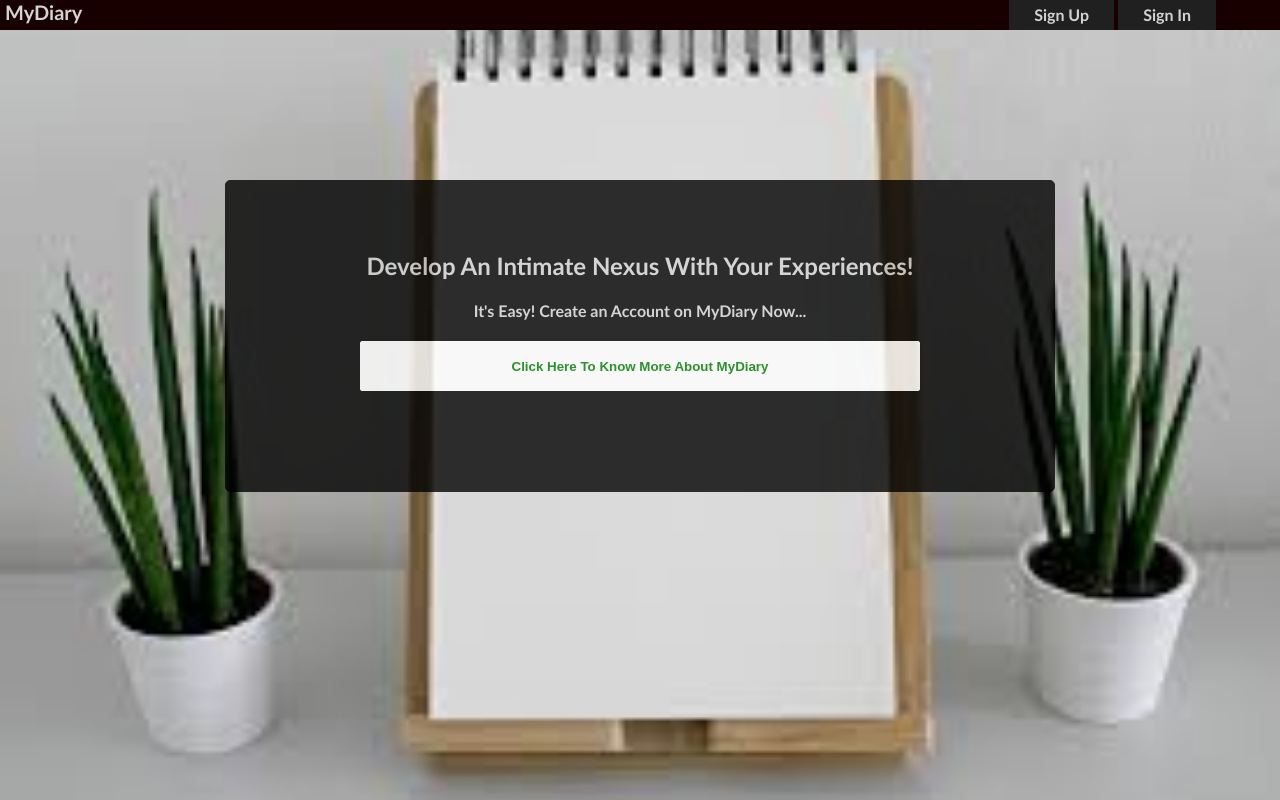
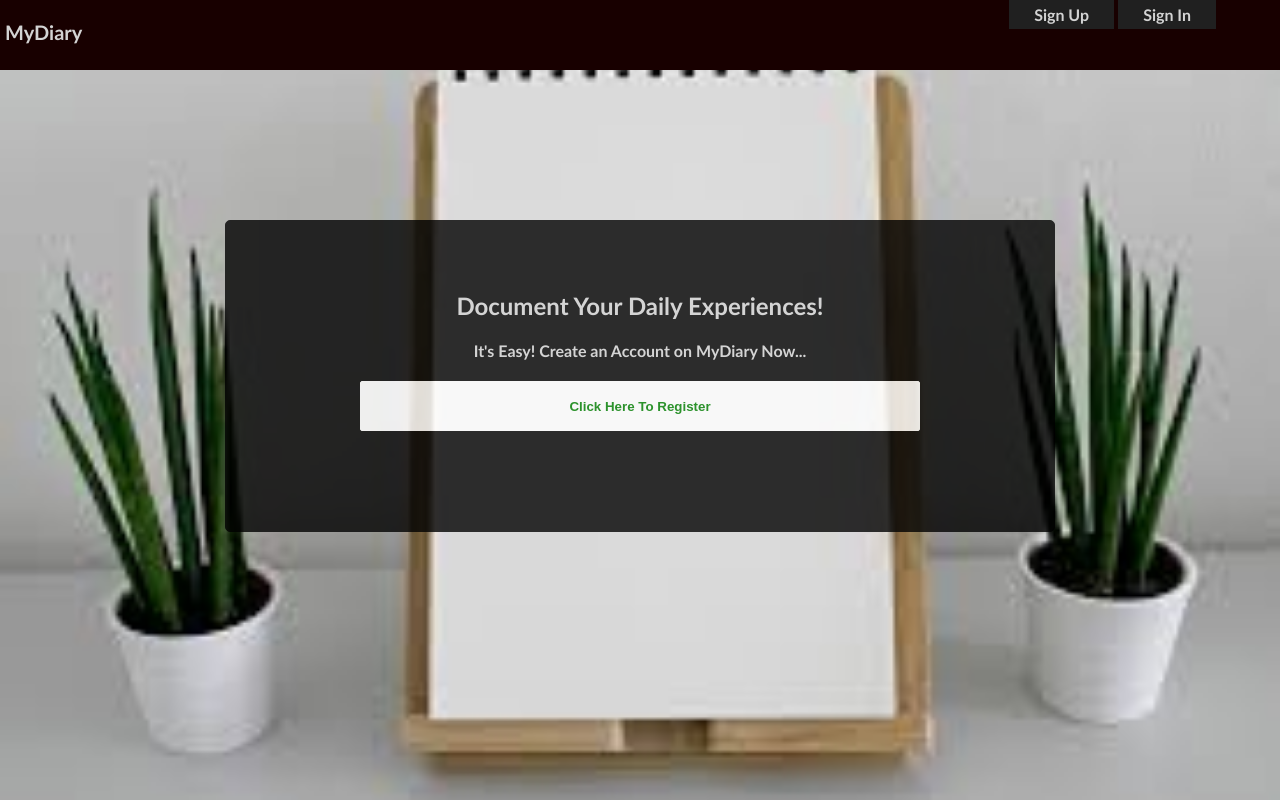
Before and after one commit to CodenNerd/MyDiary, a website: page UI/index.html in a window 1280 px wide. Drawn offline with Linux system fonts and the light colour scheme.

Commit message:
Live Feedback

```diff
--- a/UI/index.html
+++ b/UI/index.html
@@ -14,10 +14,10 @@
 	</div>
 
 	<center><div id="center-div">
-		<h2>Develop An Intimate Nexus With Your Experiences!</h2>
+		<h2>Document Your Daily Experiences!</h2>
 		<h4>It's Easy! Create an Account on MyDiary Now...</h4>
 
-		<a href="files/MyDiary.pdf" target="_blank"><button>Click Here To Know More About MyDiary</button></a>
+		<a href="signup.html"><button>Click Here To Register</button></a>
 	</div></center>
 	<!-- <center><div id="container" class="grey">
 		<br><br>
--- a/UI/styles.css
+++ b/UI/styles.css
@@ -5,7 +5,7 @@
 			background-repeat: no-repeat;
 			background-attachment: fixed;
 			background-position: center;
-			background-size: 100%;
+			background-size: cover;
 			margin: 0px;
 			font-family: Calibri, Verdana;
 		}
@@ -14,6 +14,8 @@
 			//opacity: 0.5;
 			min-height: 30px;
 			transition: 2s;
+			padding-top: 20px;
+			padding-bottom: 20px;
 		}
 		.nav:hover{
 			background:#180000;
@@ -30,8 +32,10 @@
 			background-color: #202020;
 			display: inline;
 			list-style-type: none;
-			padding: 6px 25px;
+			padding: 5px 25px;
 			transition: 0.5s;
+			margin: 20px 0 20px 0;
+
 		}
 		.nav ul li:hover{
 			background-color: darkgreen;
```
